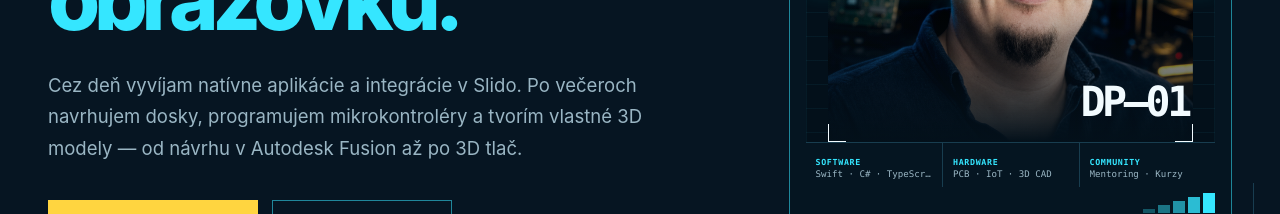
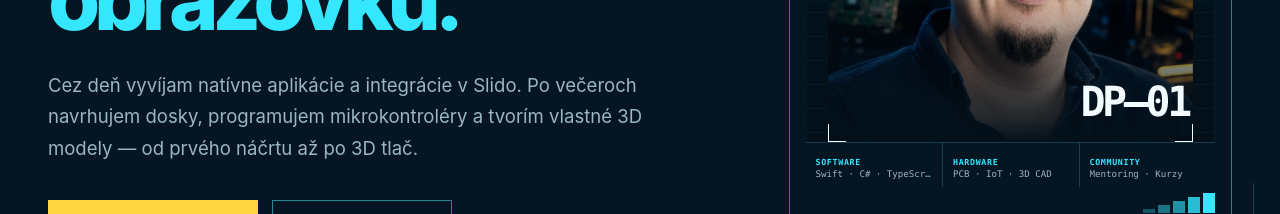
Before and after one commit to DominikPalo/dominikpalo.github.io, a React (Vite) app: page / in a window 1280 px wide. Shown: the part 480-694 px from the top of the page. Built offline with nearby package versions, Linux system fonts and the light colour scheme.

Commit message:
Keep Fusion out of hero copy

```diff
--- a/app/page.tsx
+++ b/app/page.tsx
@@ -22,7 +22,7 @@ const copy = {
     heroTitleTop: "Tvorím softvér,",
     heroTitleBottom: "ktorý siaha za obrazovku.",
     heroLead:
-      "Cez deň vyvíjam natívne aplikácie a integrácie v Slido. Po večeroch navrhujem dosky, programujem mikrokontroléry a tvorím vlastné 3D modely — od návrhu v Autodesk Fusion až po 3D tlač.",
+      "Cez deň vyvíjam natívne aplikácie a integrácie v Slido. Po večeroch navrhujem dosky, programujem mikrokontroléry a tvorím vlastné 3D modely — od prvého náčrtu až po 3D tlač.",
     heroPrimary: "Pozrieť projekty",
     heroSecondary: "Otvoriť GitHub",
     portraitAlt: "Dominik Paľo",
@@ -189,7 +189,7 @@ const copy = {
     heroTitleTop: "I build software",
     heroTitleBottom: "that reaches beyond the screen.",
     heroLead:
-      "By day, I build native applications and integrations at Slido. By night, I design circuit boards, program microcontrollers, and create my own 3D models — from Autodesk Fusion to the final print.",
+      "By day, I build native applications and integrations at Slido. By night, I design circuit boards, program microcontrollers, and create my own 3D models — from the first sketch to the final print.",
     heroPrimary: "Explore my work",
     heroSecondary: "Open GitHub",
     portraitAlt: "Dominik Paľo",
```
